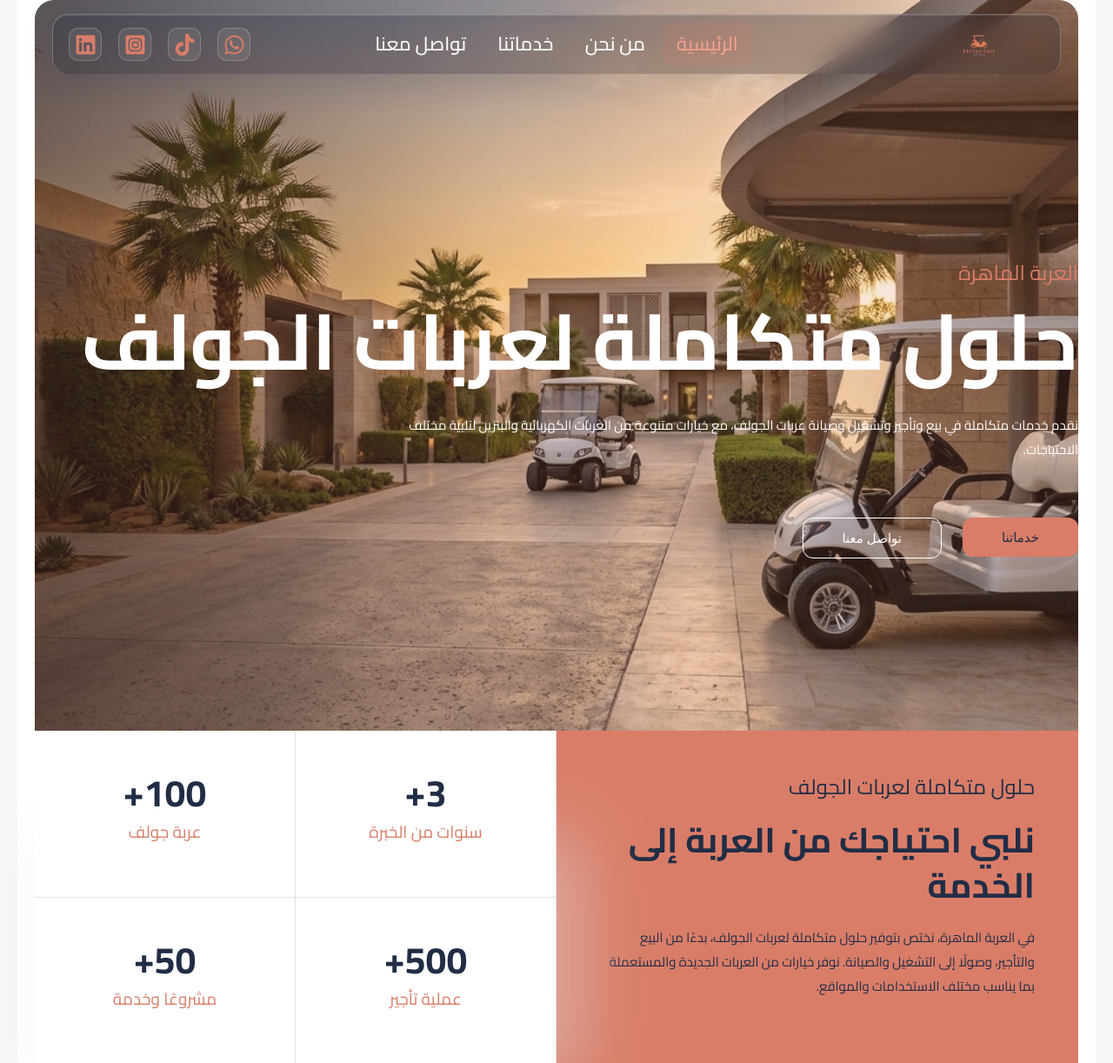
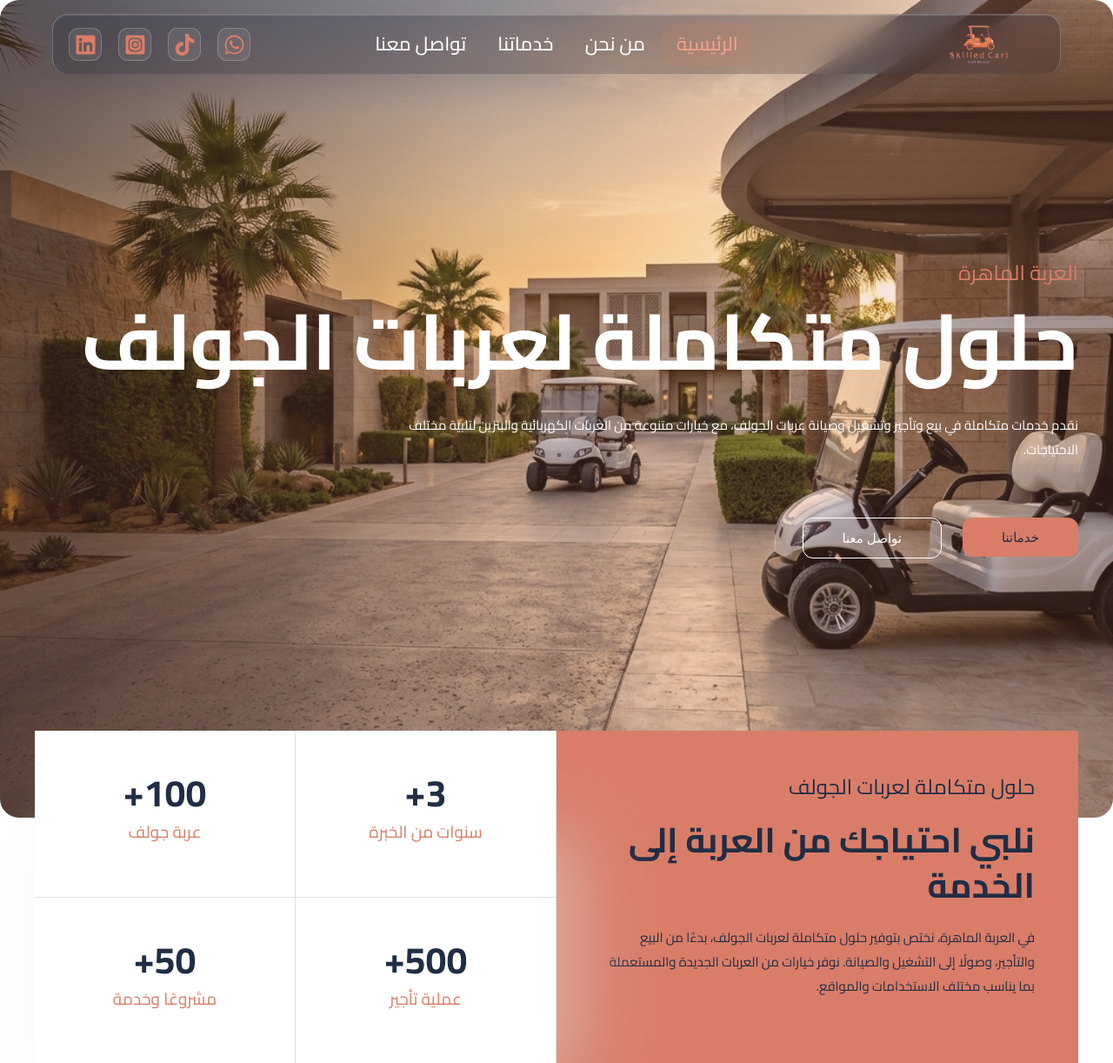
Before and after one commit to alkhowatir/mersan-website, a PHP site: page / in a window 1280 px wide. Shown: the top 1222 px of the page at 87% size. Run offline with PHP 8.4, Linux system fonts and the light colour scheme; some libraries are stand-ins or nearby versions.

Commit message:
Fix responsive layout and page presentation
Improve mobile hero clearance around the floating navigation, tighten the logo asset and sizing, harden RTL contact text rendering, remove the desktop boxed-container and hero-corner gutter, and restore normal color rendering for the contact-page map.

```diff
--- a/assets/css/responsive-fixes.css
+++ b/assets/css/responsive-fixes.css
@@ -46,6 +46,22 @@ img { height: auto; }
         margin-inline: auto;
         padding-inline: 20px;
         box-sizing: border-box;
+    }
+}
+
+/* Desktop edge-to-edge: on viewports wider than the 1240px boxed frame
+   above, the page's soft-gray body background shows as a gutter on both
+   sides, and the hero's rounded top corners expose the same background in
+   the corners. Go full-bleed instead — mobile/tablet are untouched. */
+@media (min-width: 1025px) {
+    .ast-page-builder-template .site-content > .ast-container {
+        max-width: 100%;
+        margin-inline: 0;
+        padding-inline: 0;
+    }
+
+    .entry-content > .elementor > .e-con:first-child {
+        border-radius: 0;
     }
 }
 
@@ -366,8 +382,8 @@ body {
 #masthead .site-logo-img img,
 #masthead .custom-logo-link img {
     width: auto;
-    max-width: 78px;
-    max-height: 50px;
+    max-width: 150px;
+    max-height: 46px;
     object-fit: contain;
 }
 
@@ -456,8 +472,8 @@ body {
 
     .ast-mobile-header-wrap .site-logo-img img,
     .ast-mobile-header-wrap .custom-logo-link img {
-        max-width: 72px;
-        max-height: 48px;
+        max-width: 130px;
+        max-height: 42px;
     }
 
     .ast-mobile-header-content {
@@ -489,6 +505,19 @@ body {
     .ast-mobile-header-content .main-header-menu > .current-menu-item > .menu-link {
         color: var(--sc-navy);
         background: rgba(217, 125, 104, 0.14);
+    }
+}
+
+/* Sub-page heroes (about/services/contact): the floating mobile navbar is
+   ~76px tall (12px margin + 62px bar). Elementor's own mobile padding-top
+   for these hero containers is only 100px, leaving barely any air between
+   the navbar and the title. Add clearance on phones only; tablet (150px)
+   and desktop (250px) already clear it comfortably. */
+@media (max-width: 767px) {
+    .elementor-311 .elementor-element.elementor-element-19b8c8c,   /* about */
+    .elementor-310 .elementor-element.elementor-element-122e55f,   /* services */
+    .elementor-15 .elementor-element.elementor-element-9731434 {   /* contact */
+        --padding-top: 130px;
     }
 }
 
@@ -637,6 +666,17 @@ body {
 .elementor-widget-google_maps iframe {
     overflow: hidden;
     border-radius: var(--sc-radius-card);
+}
+
+/* The contact page's map iframe ships with a baked-in grayscale filter
+   (saturate(0%)) from the original Elementor "CSS Filters" setting. */
+.elementor-15 .elementor-element.elementor-element-1d89e36 iframe {
+    filter: none;
+}
+
+.elementor-15 .elementor-image-box-title,
+.elementor-15 .elementor-image-box-description {
+    unicode-bidi: plaintext;
 }
 
 .elementor-15 .elementor-element-90f4e8a .elementor-image-box-wrapper {
--- a/includes/content/about.php
+++ b/includes/content/about.php
@@ -27,7 +27,7 @@
 </div>
 <div class="elementor-element elementor-element-35ebd54 elementor-widget elementor-widget-text-editor" data-e-type="widget" data-element_type="widget" data-id="35ebd54" data-settings='{"_animation":"fadeIn"}' data-widget_type="text-editor.default">
 <div class="elementor-widget-container">
-<p class="PDq2pG_selectionAnchorContainer" data-end="459" data-start="225" style="direction: ltr;">العربة الماهرة شركة متخصصة في حلول عربات الجولف، تقدم خدمات البيع والتأجير والتشغيل والصيانة. نوفر عربات جولف كهربائية وبنزين، جديدة ومستعملة، لتناسب طبيعة الاستخدام في الأندية الرياضية والمنتجعات والملاعب والمواقع التجارية. نعمل على تقديم حلول عملية وموثوقة، مع الاهتمام بجودة العربة وكفاءة الأداء.</p> </div>
+<p>العربة الماهرة شركة متخصصة في حلول عربات الجولف، تقدم خدمات البيع والتأجير والتشغيل والصيانة. نوفر عربات جولف كهربائية وبنزين، جديدة ومستعملة، لتناسب طبيعة الاستخدام في الأندية الرياضية والمنتجعات والملاعب والمواقع التجارية. نعمل على تقديم حلول عملية وموثوقة، مع الاهتمام بجودة العربة وكفاءة الأداء.</p> </div>
 </div>
 <div class="elementor-element elementor-element-d455eb2 elementor-align-right elementor-widget elementor-widget-button" data-e-type="widget" data-element_type="widget" data-id="d455eb2" data-settings='{"_animation":"fadeIn"}' data-widget_type="button.default">
 <div class="elementor-widget-container">
@@ -114,7 +114,7 @@
 </div>
 <div class="elementor-element elementor-element-094c92d elementor-widget elementor-widget-text-editor" data-e-type="widget" data-element_type="widget" data-id="094c92d" data-widget_type="text-editor.default">
 <div class="elementor-widget-container">
-<p class="PDq2pG_selectionAnchorContainer" data-end="443" data-start="327">نحرص على توفير عربات وخدمات موثوقة، مع الاهتمام بجودة الأداء والعناية بالعربة في مختلف مراحل استخدامها.</p> </div>
+<p>نحرص على توفير عربات وخدمات موثوقة، مع الاهتمام بجودة الأداء والعناية بالعربة في مختلف مراحل استخدامها.</p> </div>
 </div>
 </div>
 </div>
@@ -128,7 +128,7 @@
 </div>
 <div class="elementor-element elementor-element-365ddc7 elementor-widget elementor-widget-text-editor" data-e-type="widget" data-element_type="widget" data-id="365ddc7" data-widget_type="text-editor.default">
 <div class="elementor-widget-container">
-<p class="PDq2pG_selectionAnchorContainer" data-end="324" data-start="206">نركز على جودة العربات، دقة الخدمة، وجاهزية الحلول المقدمة بما يتناسب مع طبيعة الاستخدام ومتطلبات كل موقع.</p> </div>
+<p>نركز على جودة العربات، دقة الخدمة، وجاهزية الحلول المقدمة بما يتناسب مع طبيعة الاستخدام ومتطلبات كل موقع.</p> </div>
 </div>
 <div class="elementor-element elementor-element-36cf656 elementor-icon-list--layout-traditional elementor-list-item-link-full_width elementor-widget elementor-widget-icon-list" data-e-type="widget" data-element_type="widget" data-id="36cf656" data-widget_type="icon-list.default">
 <div class="elementor-widget-container">
--- a/includes/content/home.php
+++ b/includes/content/home.php
@@ -17,7 +17,7 @@
 </div>
 <div class="elementor-element elementor-element-7eaab47 elementor-widget__width-initial elementor-widget elementor-widget-text-editor" data-e-type="widget" data-element_type="widget" data-id="7eaab47" data-widget_type="text-editor.default">
 <div class="elementor-widget-container">
-<p class="PDq2pG_selectionAnchorContainer" data-end="655" data-start="511">نقدم خدمات متكاملة في بيع وتأجير وتشغيل وصيانة عربات الجولف، مع خيارات متنوعة من العربات الكهربائية والبنزين لتلبية مختلف الاحتياجات.</p> </div>
+<p>نقدم خدمات متكاملة في بيع وتأجير وتشغيل وصيانة عربات الجولف، مع خيارات متنوعة من العربات الكهربائية والبنزين لتلبية مختلف الاحتياجات.</p> </div>
 </div>
 <div class="elementor-element elementor-element-62f6d51 e-con-full e-flex e-con e-child" data-e-type="container" data-element_type="container" data-id="62f6d51">
 <div class="elementor-element elementor-element-59f1388 e-con-full e-flex e-con e-child" data-e-type="container" data-element_type="container" data-id="59f1388" data-settings='{"background_background":"classic"}'>
@@ -240,7 +240,7 @@
 </div>
 <div class="elementor-element elementor-element-3b5a0d1 elementor-widget elementor-widget-text-editor" data-e-type="widget" data-element_type="widget" data-id="3b5a0d1" data-widget_type="text-editor.default">
 <div class="elementor-widget-container">
-<p class="PDq2pG_selectionAnchorContainer" data-end="420" data-start="273">نوفر مجموعة متنوعة من عربات الجولف الكهربائية والبنزين، بتصاميم عملية تلائم الاستخدام في المنتجعات والملاعب والمرافق والمواقع التجارية.</p> </div>
+<p>نوفر مجموعة متنوعة من عربات الجولف الكهربائية والبنزين، بتصاميم عملية تلائم الاستخدام في المنتجعات والملاعب والمرافق والمواقع التجارية.</p> </div>
 </div>
 <div class="elementor-element elementor-element-f493cf0 elementor-widget elementor-widget-button" data-e-type="widget" data-element_type="widget" data-id="f493cf0" data-widget_type="button.default">
 <div class="elementor-widget-container">
@@ -265,7 +265,7 @@
 </div>
 <div class="elementor-element elementor-element-97a9e3b elementor-widget elementor-widget-text-editor" data-e-type="widget" data-element_type="widget" data-id="97a9e3b" data-widget_type="text-editor.default">
 <div class="elementor-widget-container">
-<p class="PDq2pG_selectionAnchorContainer" data-end="2628" data-start="2499">نقدم حلولًا متكاملة لعربات الجولف، مع الاهتمام بجودة المنتجات وتنوع الخيارات والخدمات التي تلبي احتياجات مختلف العملاء.</p> </div>
+<p>نقدم حلولًا متكاملة لعربات الجولف، مع الاهتمام بجودة المنتجات وتنوع الخيارات والخدمات التي تلبي احتياجات مختلف العملاء.</p> </div>
 </div>
 <div class="elementor-element elementor-element-007db15 elementor-icon-list--layout-traditional elementor-list-item-link-full_width elementor-widget elementor-widget-icon-list" data-e-type="widget" data-element_type="widget" data-id="007db15" data-widget_type="icon-list.default">
 <div class="elementor-widget-container">
--- a/includes/header.php
+++ b/includes/header.php
@@ -12,7 +12,6 @@ $d = site_data();
 <head>
 <meta charset="UTF-8">
 <meta name="viewport" content="width=device-width, initial-scale=1">
-<link rel="profile" href="https://gmpg.org/xfn/11">
 <?php render_seo($page_slug); ?>
 
 <link rel="dns-prefetch" href="//fonts.googleapis.com">
@@ -58,7 +57,6 @@ $d = site_data();
 <script>
 (function(){if(window.matchMedia('(max-width:921.99px)').matches){document.body.classList.add('ast-header-break-point');document.body.classList.remove('ast-desktop');}})();
 </script>
-<div id="surecookie-public-root"></div>
 <a class="skip-link screen-reader-text" href="#content">تخطي إلى المحتوى</a>
 <div class="hfeed site" id="page">
 <?php include __DIR__ . '/header-markup.php'; ?>
--- a/includes/request-form.php
+++ b/includes/request-form.php
@@ -1,6 +1,10 @@
 <?php
 $request_form_sent   = false;
 $request_form_errors = [];
+$name    = '';
+$email   = '';
+$people  = '';
+$message = '';
 
 if ($_SERVER['REQUEST_METHOD'] === 'POST' && isset($_POST['request_form_submit'])) {
     // Honeypot: real users never fill this hidden field.
@@ -36,6 +40,8 @@ if ($_SERVER['REQUEST_METHOD'] === 'POST' && isset($_POST['request_form_submit']
 
             @mail($to, '=?UTF-8?B?' . base64_encode($subject) . '?=', $body, $headers);
             $request_form_sent = true;
+            // Clear on success so the redisplayed form doesn't look like it re-submitted.
+            $name = $email = $people = $message = '';
         }
     }
 }
@@ -78,19 +84,19 @@ if ($_SERVER['REQUEST_METHOD'] === 'POST' && isset($_POST['request_form_submit']
     <input aria-hidden="true" class="rf-hp" type="text" name="website" tabindex="-1" autocomplete="off">
     <label class="rf-field">
         <span>الاسم</span>
-        <input type="text" name="name" placeholder="اكتب اسمك" autocomplete="name" required>
+        <input type="text" name="name" placeholder="اكتب اسمك" autocomplete="name" value="<?= h($name) ?>" required>
     </label>
     <label class="rf-field">
         <span>البريد الإلكتروني</span>
-        <input type="email" name="email" placeholder="name@example.com" autocomplete="email" required>
+        <input type="email" name="email" placeholder="name@example.com" autocomplete="email" value="<?= h($email) ?>" required>
     </label>
     <label class="rf-field rf-field--full">
         <span>عدد الأشخاص <small>(اختياري)</small></span>
-        <input type="text" name="people" placeholder="مثال: 6" inputmode="numeric">
+        <input type="text" name="people" placeholder="مثال: 6" inputmode="numeric" value="<?= h($people) ?>">
     </label>
     <label class="rf-field rf-field--full">
         <span>تفاصيل الطلب</span>
-        <textarea name="message" placeholder="اكتب تفاصيل العربة أو الخدمة المطلوبة" required></textarea>
+        <textarea name="message" placeholder="اكتب تفاصيل العربة أو الخدمة المطلوبة" required><?= h($message) ?></textarea>
     </label>
     <button type="submit" name="request_form_submit" value="1">إرسال</button>
 </form>
```
Also changed, not shown: assets/images/logo.png.
